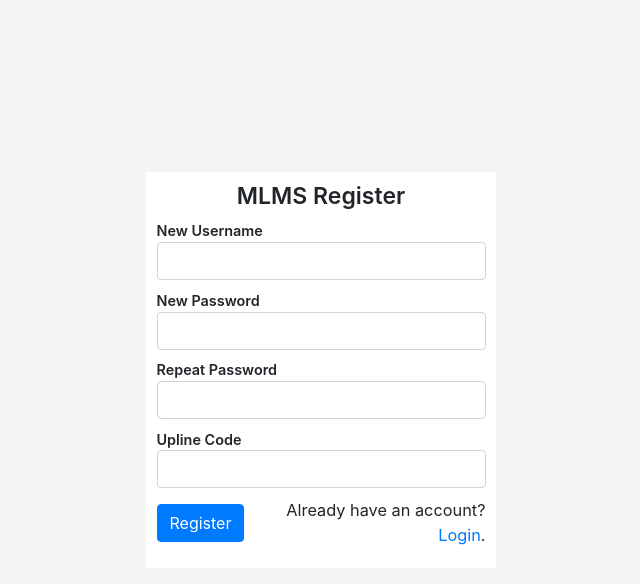
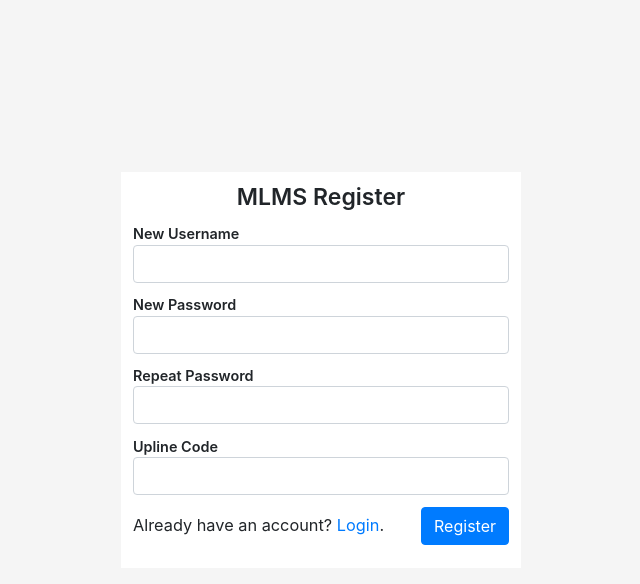
Before and after one commit to Islammoustafa95/mlms, a PHP site: page /register.php in a window 1280 px wide. Shown: the top 584 px of the page, without its empty margins (319-959 px from the left). Run offline with PHP 8.4, Linux system fonts and the light colour scheme.

Commit message:
hotfix: repositioned register button

```diff
--- a/components/register.php
+++ b/components/register.php
@@ -19,10 +19,10 @@
                 <input class="form-control" type="text" id="upline" name="upline">
             </div>
             <div class="registerBtnArea">
-                <input class="btn btn-primary" type="submit" value="Register">
                 <div class="toLoginArea">
                     <p class="toLogin">Already have an account? <span><a href="index.php">Login</a></span>.</p>
                 </div>
+                <input class="btn btn-primary" type="submit" value="Register">
             </div>
         </form>
     </div>
--- a/css/style.css
+++ b/css/style.css
@@ -82,7 +82,7 @@ label {
 
 .centerWrap {
     width: 100%;
-    max-width: 350px;
+    max-width: 400px;
     height: auto;
 }
 
@@ -146,7 +146,6 @@ label {
 .toLogin{
     font-size: 85%;
     margin: 0;
-    text-align: end;
 }
 @media (max-width:350px){
     .toLogin{
```
